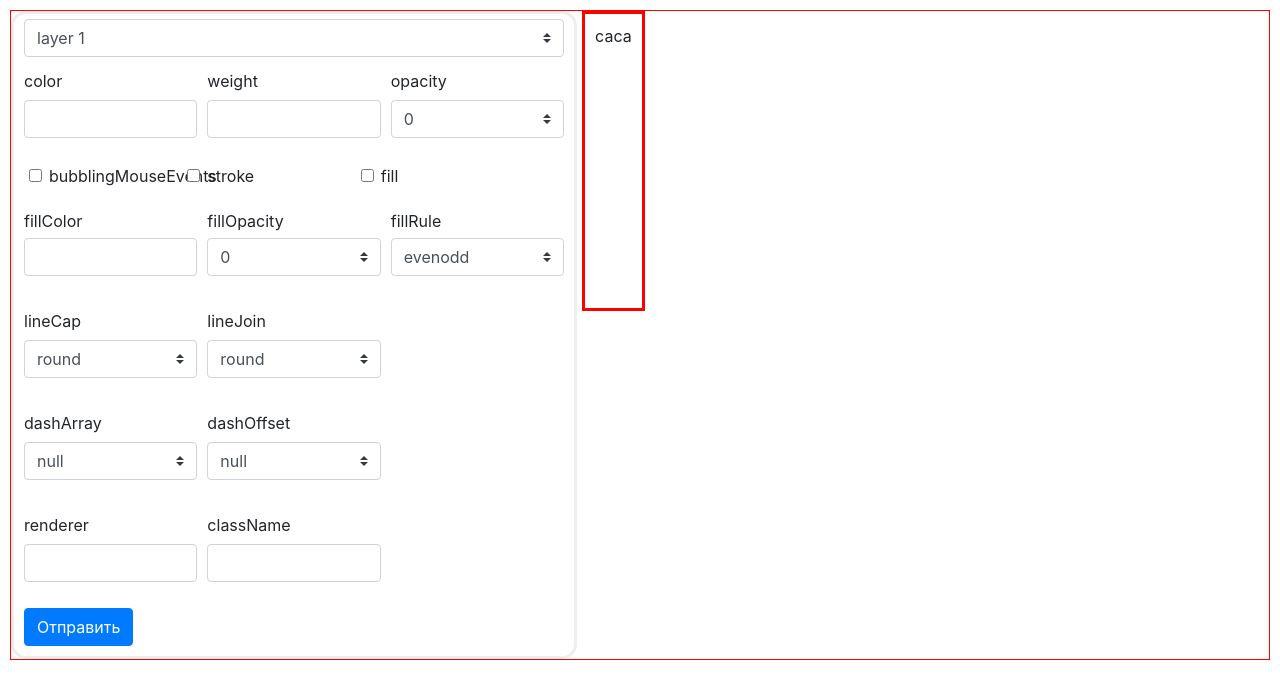
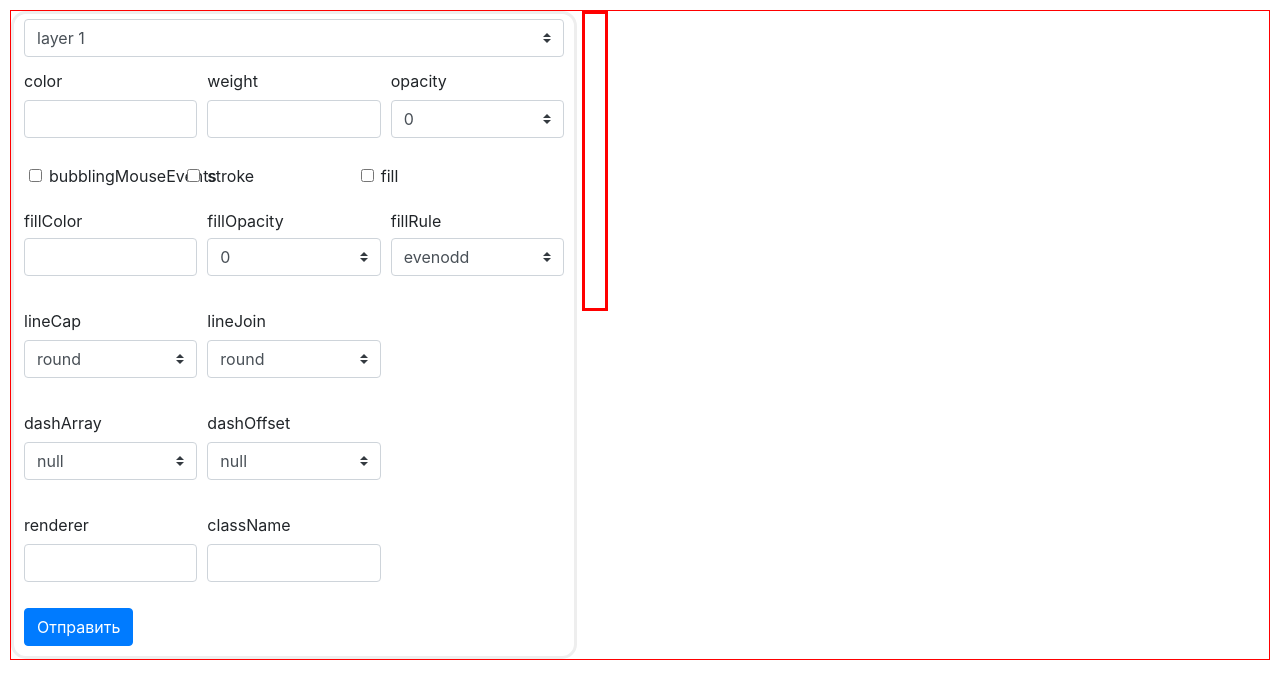
Before and after one commit to andrew1620/ex1, a React (Create React App) app: page / in a window 1280 px wide. Shown: the top 698 px of the page. Built offline with nearby package versions, Linux system fonts and the light colour scheme.

Commit message:
deleted useState in showObject

```diff
--- a/src/components/App/App.js
+++ b/src/components/App/App.js
@@ -16,7 +16,7 @@ function App() {
   // const resObj = { fff: "fafa" };
   let layerName = "";
   const saveChanges = event => {
-    if (event.target.dataset.name == "btnSend") return;
+    if (event.target.dataset.name === "btnSend") return;
     if (event.target.dataset.name === "layerSel") {
       // obj.name = idList[event.target.value].text;
       layerName = idList[event.target.value].text;
--- a/src/components/ShowObject/ShowObject.js
+++ b/src/components/ShowObject/ShowObject.js
@@ -1,4 +1,4 @@
-import React, { useState } from "react";
+import React from "react";
 
 export default function ShowObject({ resObj }) {
   const divStyle = {
@@ -8,11 +8,11 @@ export default function ShowObject({ resObj }) {
     boxSizing: "border-box",
     height: "300px"
   };
-  const [arr, setArr] = useState(["caca"]);
-  // const arr = [];
+  // const [arr, setArr] = useState([]);
+  const arr = [];
   for (let prop in resObj) {
-    setArr([...arr, `${resObj[prop]}: ${prop},`]);
-    // arr.push(`${resObj[prop]}: ${prop},`);
+    // setArr([...arr, `${resObj[prop]}: ${prop},`]);
+    arr.push(`${resObj[prop]}: ${prop},`);
   }
   return <div style={divStyle}>{arr}</div>;
 }
```
